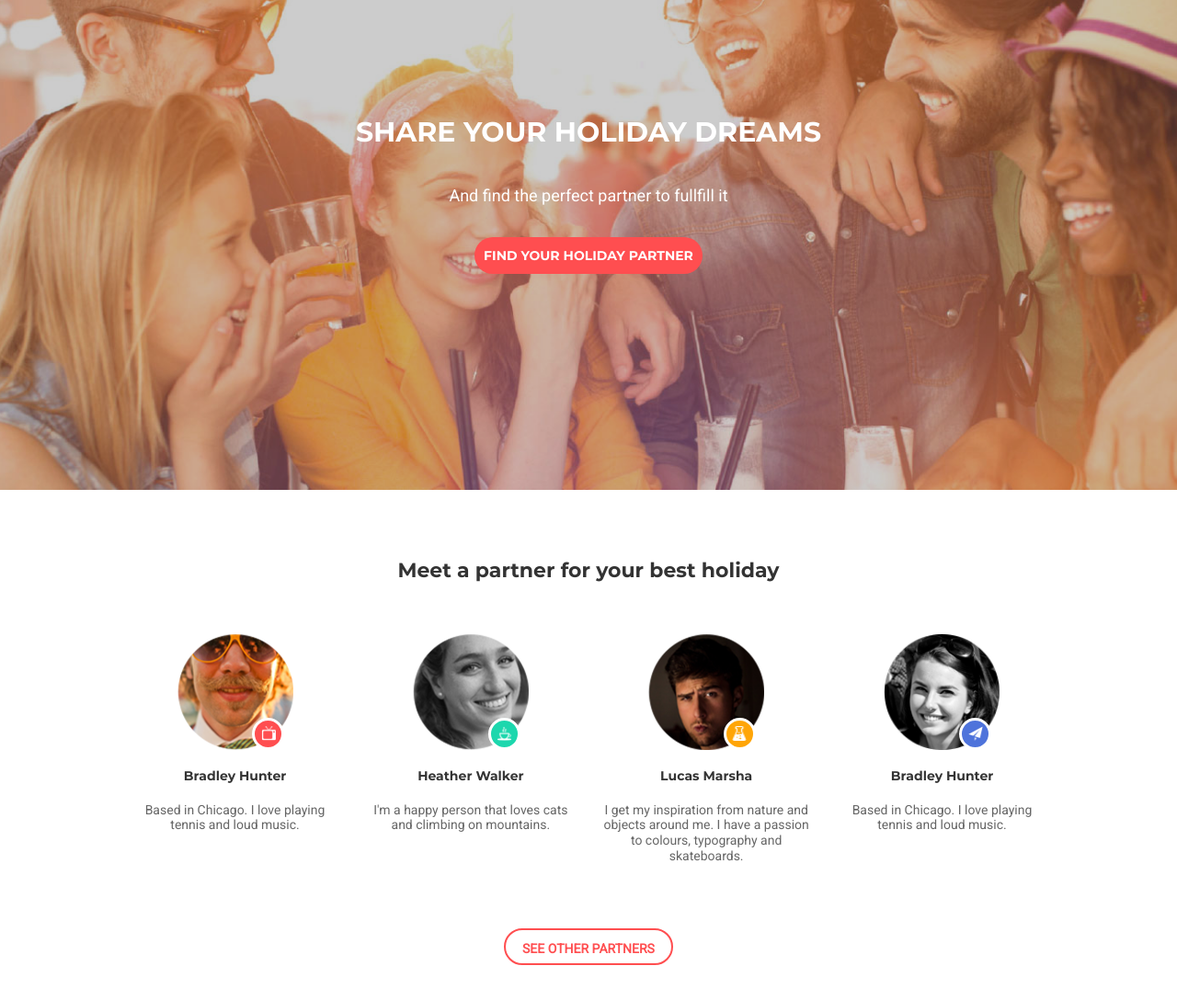
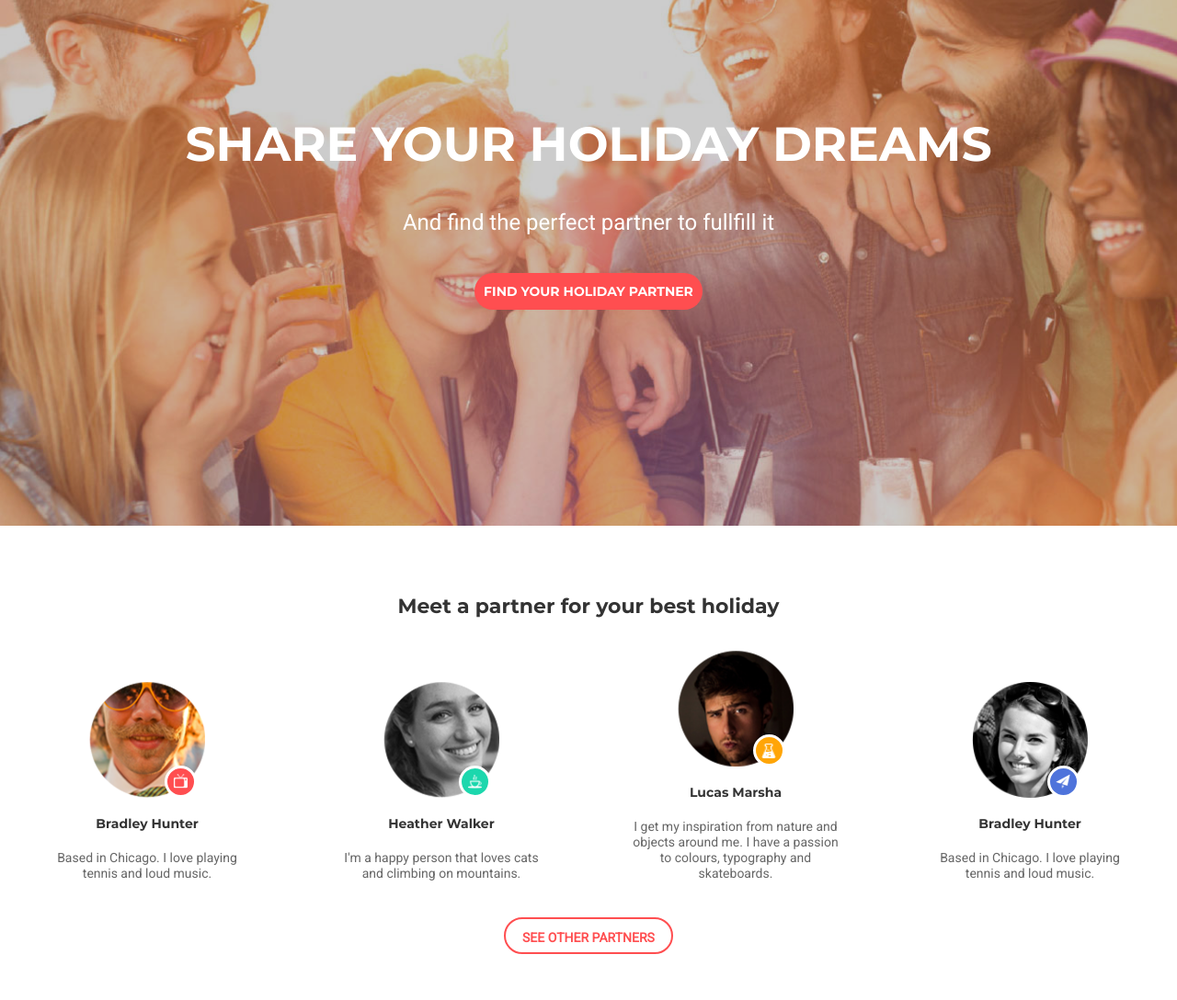
Before and after one commit to gomeryzh/goit-fe-course, a plain HTML site: page module-08/index.html in a window 1280 px wide. Shown: the part 120-1208 px from the top of the page at 92% size. Drawn offline with Linux system fonts and the light colour scheme.

Commit message:
fixing errors

```diff
--- a/module-08/css/media.css
+++ b/module-08/css/media.css
@@ -1,11 +1,13 @@
 @media (min-width: 48rem) {
   .header {
-    padding: 3.438rem 3.125rem 14.69rem 3.125rem;
+    padding: 3.438rem 0 14.69rem 0;
   }
   .masthead {
+    display: flex;
     flex-direction: row;
     justify-content: space-between;
     margin-bottom: 9.375rem;
+    align-items: center;
   }
   .logo {
     flex-basis: 23.4375%;
@@ -18,26 +20,28 @@
   }
   .hero .hero-title {
     margin-bottom: 2.5rem;
+    font-size: 3.375rem;
   }
   .hero .hero-subtitle {
     margin-bottom: 2.188rem;
   }
   .hero .hero-btn {
-    width: 15.5rem;
+    max-width: 15.5rem;
   }
   .team-wrapper {
     min-width: 48rem;
   }
   .meta {
-    padding: 4.688rem 8.625rem 2.5rem 8.625rem;
+    padding: 4.688rem 0 2.5rem 0;
   }
-  .meta-header .meta-header-title {
+  .meta-header {
     margin-bottom: 2.188rem;
   }
-  .team-wrapper .team-list {
+  .team-list {
     display: flex;
     flex-wrap: wrap;
     justify-content: space-between;
+    align-content: flex-start;
   }
   .team-list-item {
     flex-basis: 47.967%;
@@ -59,16 +63,27 @@
     margin-bottom: 2.5rem;
   }
   .team-btn {
-    width: 11.56rem;
+    max-width: 11.56rem;
   }
 }
-@media (min-width: 90rem) {
+@media (min-width: 48rem) and (max-width: 58.7499rem) {
+  .masthead {
+    padding-left: 2.5rem;
+    padding-right: 2.5rem;
+  }
+  .team-list {
+    max-width: 30.75rem;
+    margin: auto;
+  }
+}
+@media (min-width: 58.75rem) {
   .header {
-    padding: 3.438rem 15.63rem 14.69rem 15.63rem;
+    padding: 3.438rem 0 14.69rem 0;
   }
   .team-list {
     flex-wrap: nowrap;
     margin-bottom: 2.5rem;
+    align-items: flex-start;
   }
   .team-list-item {
     flex-basis: 23.4%;
@@ -88,7 +103,7 @@
   .hero .hero-title {
     font-size: 3.25rem;
     margin-bottom: 2.5rem;
-    width: 31.5rem;
+    min-width: 31.5rem;
     margin: 0 auto 2.5rem;
   }
   .hero .hero-subtitle {
--- a/module-08/css/style.css
+++ b/module-08/css/style.css
@@ -3,7 +3,6 @@
 @import url("fonts.css");
 
 body {
-  /* background-color: #282828; */
   min-height: 100vh;
 }
 img {
@@ -13,9 +12,6 @@ img {
 }
 a {
   text-decoration: none;
-}
-ul {
-  list-style: none;
 }
 .masthead-wrapper {
   background-image: url("../img/header-bg.jpg");
@@ -43,16 +39,15 @@ ul {
   max-width: 90rem;
   margin: auto;
 }
-
-.masthead {
+/* .masthead {
   display: flex;
   flex-direction: column;
   text-align: center;
   margin: auto;
-}
+} */
 .header .masthead .menu {
   margin: 0 auto 7.5rem;
-  width: 12.4rem;
+  max-width: 12.4rem;
 }
 .masthead .menu-item {
   width: 40%;
@@ -130,8 +125,8 @@ ul {
   display: block;
   border-radius: 1.25rem;
   background-color: var(--btn-color);
-  width: 17.5rem;
-  height: 2.5rem;
+  max-width: 17.5rem;
+  max-height: 2.5rem;
   margin: auto;
   text-align: center;
   text-transform: uppercase;
@@ -141,7 +136,7 @@ ul {
   background-color: var(--white-color);
 }
 .meta {
-  padding: 4.375rem 1.875rem 3.438rem 1.875rem;
+  padding: 4.375rem 0 3.438rem 0;
 }
 .meta-header .meta-header-title {
   font-size: 1.375rem;
@@ -151,10 +146,13 @@ ul {
   line-height: 1.2;
   text-align: center;
 }
+.meta-header {
+  margin-bottom: 1.25rem;
+}
 .team-list-item {
-  display: inline-block;
-  vertical-align: top;
+  margin: auto;
   max-width: 14.6875rem;
+  margin-bottom: 1.875rem;
 }
 .team-card-icon {
   width: 7.875rem;
@@ -162,9 +160,11 @@ ul {
   margin-left: auto;
   margin-right: auto;
 }
+.figure {
+  padding-top: 1.25rem;
+}
 .figure-img {
   position: relative;
-  margin-top: 1.25rem;
   margin-bottom: 1.25rem;
 }
 .icon {
@@ -212,9 +212,6 @@ ul {
   line-height: 1.2;
   text-align: center;
 }
-.team-card-text:last-child {
-  margin-bottom: 1.875rem;
-}
 .team-btn {
   font-size: 0.875rem;
   font-family: var(--text-font-family);
@@ -222,9 +219,8 @@ ul {
   font-weight: bold;
   line-height: 1.2;
   text-align: center;
-  width: 17.5rem;
-  height: 2.5rem;
-  text-align: center;
+  max-width: 17.5rem;
+  max-height: 2.5rem;
   text-transform: uppercase;
   line-height: 2.5rem;
   display: block;
```
